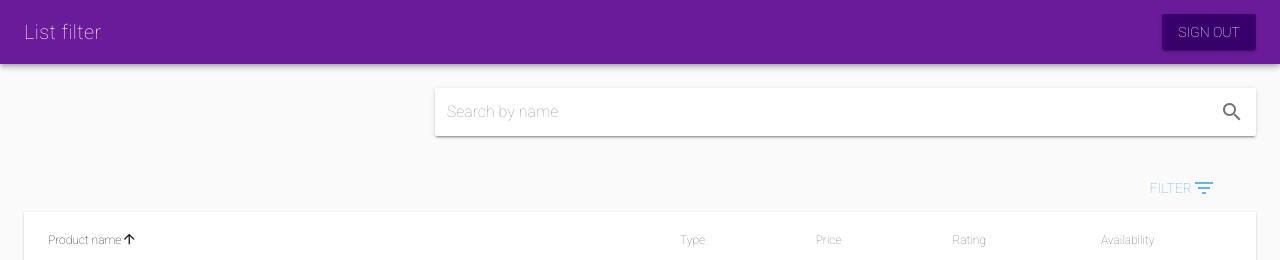
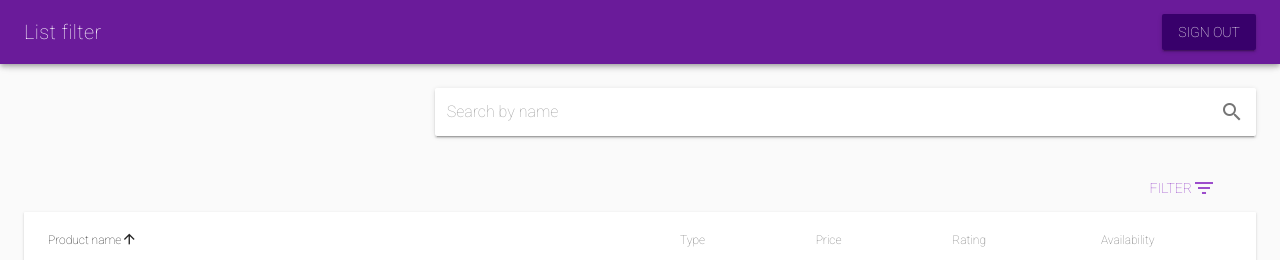
Before and after one commit to miaket/vapt_zup, a Vue app: page / in a window 1280 px wide. Shown: the top 260 px of the page. Built offline with nearby package versions, Linux system fonts and the light colour scheme.

Commit message:
optimize filterapp code

```diff
--- a/src/components/FilterApp.vue
+++ b/src/components/FilterApp.vue
@@ -7,23 +7,26 @@
         placeholder="Search by name"
         v-model="search"
         solo
-        append-icon='search'
-      >
-      </v-text-field>
+        append-icon='search' />
     </v-flex>
     </v-layout>
     <v-layout justify-end>
-      <v-btn  @click="filter = !filter" flat color="blue lighten-2">
-        Filter <v-icon left>filter_list</v-icon>
+      <v-btn
+        @click="filter = !filter"
+        flat
+        color="primaryl">
+        Filter
+        <v-icon left>
+          filter_list
+        </v-icon>
       </v-btn>
     </v-layout>
     <filter-input v-if="filter" />
     <v-data-table
       :headers="headers"
-      :items="filteredProducts"
+      :items="searchedProducts"
       hide-actions
-      class="elevation-1"
-    >
+      class="elevation-1">
       <template slot="items" slot-scope="props">
         <td>{{ props.item.name }}</td>
         <td>{{ props.item.type }}</td>
@@ -49,10 +52,21 @@ import FilterInput from './Shared/FilterInput.vue'
         filter:false
       }
     },
+    methods: {
+      customFilter(items, search, filter) {
+        search = search.toString().toLowerCase()
+        return items.filter(row => filter(row["type"], search));
+      }
+    },
     computed: {
-      filteredProducts: function () {
+      searchedProducts: function () {
         return this.products.filter(item => {
           return item.name.toLowerCase().indexOf(this.search.toLowerCase()) > -1
+        })
+      },
+      filteredItems() {
+        return this.food.filter((i) => {
+          return !this.foodType || (i.type === this.foodType);
         })
       }
     }
```
